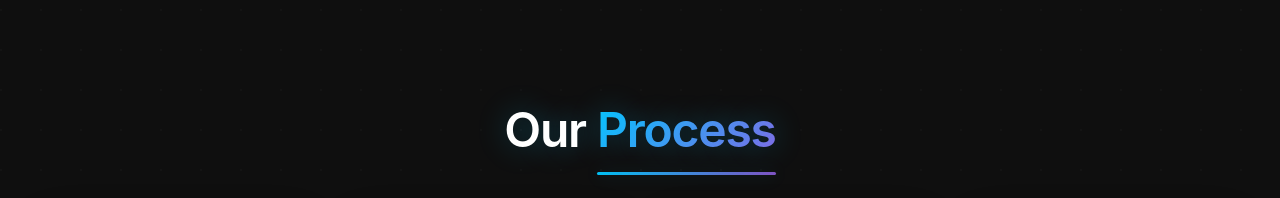
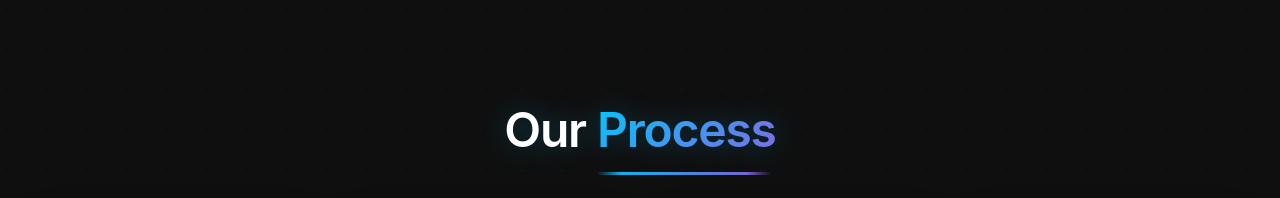
Before and after one commit to Halilovic35/Webenox, a React (Vite) app: page / in a window 1280 px wide. Shown: the part 1511-1709 px from the top of the page. Built offline with nearby package versions, Linux system fonts and the light colour scheme.

Commit message:
ui: animate emphasized underline + polish browser bar
Add scroll-filled underline for emphasized words (Process/Services/Ideas to Life) and update Website Concept chrome to a cleaner address bar.

Co-authored-by: Cursor <cursoragent@cursor.com>

```diff
--- a/src/components/About.jsx
+++ b/src/components/About.jsx
@@ -1,5 +1,6 @@
 import { motion } from 'framer-motion'
 import { useRef } from 'react'
+import AccentUnderline from './AccentUnderline'
 
 // SVG Icons for Mission/Vision/Approach
 const MissionIcon = () => (
@@ -140,7 +141,7 @@ const About = () => {
           viewport={scrollViewport}
         >
           <h2 className="section-title luxury-heading text-center">
-            Our <span className="gradient-text accent-underline">Process</span>
+            Our <AccentUnderline className="gradient-text">Process</AccentUnderline>
           </h2>
 
           <div className="grid grid-cols-2 lg:grid-cols-4 gap-4 lg:gap-6">
--- /dev/null
+++ b/src/components/AccentUnderline.jsx
@@ -0,0 +1,45 @@
+import React, { useMemo, useRef } from 'react'
+import { motion, useScroll, useTransform } from 'framer-motion'
+
+/**
+ * Underline that “fills” as it scrolls into view, and “unfills” as you scroll past.
+ * Used only for emphasized words inside section titles.
+ */
+const AccentUnderline = ({ children, className = '' }) => {
+  const ref = useRef(null)
+  const { scrollYProgress } = useScroll({
+    target: ref,
+    offset: ['start 0.9', 'end 0.25']
+  })
+
+  const scaleX = useTransform(scrollYProgress, [0, 1], [0, 1])
+  const opacity = useTransform(scrollYProgress, [0, 0.18, 1], [0, 1, 1])
+
+  const mask = useMemo(
+    () =>
+      // Softly fade ends so corners “disappear” into the background.
+      'linear-gradient(90deg, transparent 0%, rgba(0,0,0,1) 14%, rgba(0,0,0,1) 86%, transparent 100%)',
+    []
+  )
+
+  return (
+    <span ref={ref} className={`relative inline-block pb-[0.18em] ${className}`}>
+      {children}
+      <motion.span
+        aria-hidden
+        className="pointer-events-none absolute inset-x-0 bottom-0 h-[3px] rounded-full"
+        style={{
+          opacity,
+          scaleX,
+          transformOrigin: 'left',
+          background: 'linear-gradient(90deg, rgba(0,201,255,0.95), rgba(146,95,226,0.9))',
+          boxShadow: '0 0 18px rgba(0,201,255,0.18)',
+          WebkitMaskImage: mask,
+          maskImage: mask
+        }}
+      />
+    </span>
+  )
+}
+
+export default AccentUnderline
--- a/src/components/Portfolio.jsx
+++ b/src/components/Portfolio.jsx
@@ -1,6 +1,7 @@
 import React, { useMemo, useState } from 'react'
 import { motion, AnimatePresence } from 'framer-motion'
 import { usePortfolioConfig } from '../context/PortfolioConfigContext'
+import AccentUnderline from './AccentUnderline'
 import PortfolioLivePreview from './PortfolioLivePreview'
 import AppPhonePreview from './AppPhonePreview'
 
@@ -92,7 +93,7 @@ const TryOurDesigns = () => {
           className="section-header"
         >
           <h2 className="section-title luxury-heading">
-            Bring Your <span className="gradient-text accent-underline">Ideas to Life</span>
+            Bring Your <AccentUnderline className="gradient-text">Ideas to Life</AccentUnderline>
           </h2>
           <p className="section-description">
             Choose an industry and explore a design concept. These previews are just starting points, every project we build is fully custom, tailored to your business, your goals, and your users.
@@ -199,17 +200,49 @@ const TryOurDesigns = () => {
                 >
                   {/* Fake Browser Bar */}
                   <div className="flex items-center gap-3 px-4 py-3 bg-white/5 border-b border-white/10">
-                    <div className="flex gap-2">
-                      <span className="w-3 h-3 rounded-full bg-red-500/80" />
-                      <span className="w-3 h-3 rounded-full bg-amber-500/80" />
-                      <span className="w-3 h-3 rounded-full bg-green-500/80" />
+                    <div className="flex items-center gap-2 text-white/45">
+                      <button
+                        type="button"
+                        className="h-8 w-8 rounded-lg border border-white/10 bg-white/5 hover:bg-white/10 transition-colors flex items-center justify-center"
+                        aria-label="Back"
+                      >
+                        <svg viewBox="0 0 24 24" fill="none" className="h-4 w-4">
+                          <path d="M14 6 8 12l6 6" stroke="currentColor" strokeWidth="1.9" strokeLinecap="round" strokeLinejoin="round" />
+                        </svg>
+                      </button>
+                      <button
+                        type="button"
+                        className="h-8 w-8 rounded-lg border border-white/10 bg-white/5 hover:bg-white/10 transition-colors flex items-center justify-center"
+                        aria-label="Forward"
+                      >
+                        <svg viewBox="0 0 24 24" fill="none" className="h-4 w-4">
+                          <path d="M10 6l6 6-6 6" stroke="currentColor" strokeWidth="1.9" strokeLinecap="round" strokeLinejoin="round" />
+                        </svg>
+                      </button>
                     </div>
+
                     <div className="flex-1 flex justify-center">
-                      <div className="px-4 py-1.5 rounded-lg bg-white/5 border border-white/10 text-secondary text-xs font-mono max-w-md truncate">
-                        {selectedIndustry?.demoDomain || 'yourbusiness.com'}
+                      <div className="flex w-full max-w-md items-center gap-2 rounded-full border border-white/12 bg-black/25 px-4 py-2 text-[12px] text-white/70 shadow-[inset_0_1px_0_rgba(255,255,255,0.06)]">
+                        <svg viewBox="0 0 24 24" fill="none" className="h-4 w-4 text-emerald-300/80 shrink-0" aria-hidden>
+                          <path d="M7.5 11V9a4.5 4.5 0 0 1 9 0v2" stroke="currentColor" strokeWidth="1.7" strokeLinecap="round" />
+                          <path d="M7 11h10v9H7v-9Z" stroke="currentColor" strokeWidth="1.7" strokeLinejoin="round" />
+                        </svg>
+                        <span className="truncate font-medium">{selectedIndustry?.demoDomain || 'yourbusiness.com'}</span>
                       </div>
                     </div>
-                    <div className="w-16" />
+
+                    <div className="flex items-center gap-2 text-white/45">
+                      <button
+                        type="button"
+                        className="h-8 w-8 rounded-lg border border-white/10 bg-white/5 hover:bg-white/10 transition-colors flex items-center justify-center"
+                        aria-label="Reload"
+                      >
+                        <svg viewBox="0 0 24 24" fill="none" className="h-4 w-4">
+                          <path d="M20 12a8 8 0 1 1-2.34-5.66" stroke="currentColor" strokeWidth="1.7" strokeLinecap="round" />
+                          <path d="M20 4v6h-6" stroke="currentColor" strokeWidth="1.7" strokeLinecap="round" strokeLinejoin="round" />
+                        </svg>
+                      </button>
+                    </div>
                   </div>
 
                   {/* Preview Content with loading overlay */}
--- a/src/components/Services.jsx
+++ b/src/components/Services.jsx
@@ -1,6 +1,7 @@
 import { motion } from 'framer-motion'
 import { useState } from 'react'
 import { useLanguage } from '../context/LanguageContext'
+import AccentUnderline from './AccentUnderline'
 
 const Services = () => {
   const { t } = useLanguage()
@@ -111,7 +112,7 @@ const Services = () => {
           className="section-header"
         >
           <h2 className="section-title luxury-heading">
-            Our <span className="gradient-text accent-underline">Services</span>
+            Our <AccentUnderline className="gradient-text">Services</AccentUnderline>
           </h2>
           <p className="section-description max-w-3xl mx-auto">{t('servicesSectionLead')}</p>
         </motion.div>
--- a/src/index.css
+++ b/src/index.css
@@ -268,18 +268,6 @@
     padding-bottom: 0.18em;
   }
 
-  .accent-underline::after {
-    content: '';
-    position: absolute;
-    left: 0;
-    right: 0;
-    bottom: 0;
-    height: 3px;
-    border-radius: 999px;
-    background: linear-gradient(90deg, rgba(0, 201, 255, 0.95), rgba(146, 95, 226, 0.85));
-    box-shadow: 0 0 18px rgba(0, 201, 255, 0.18);
-  }
-
   .section-description {
     @apply paragraph text-xl max-w-3xl mx-auto;
   }
```
